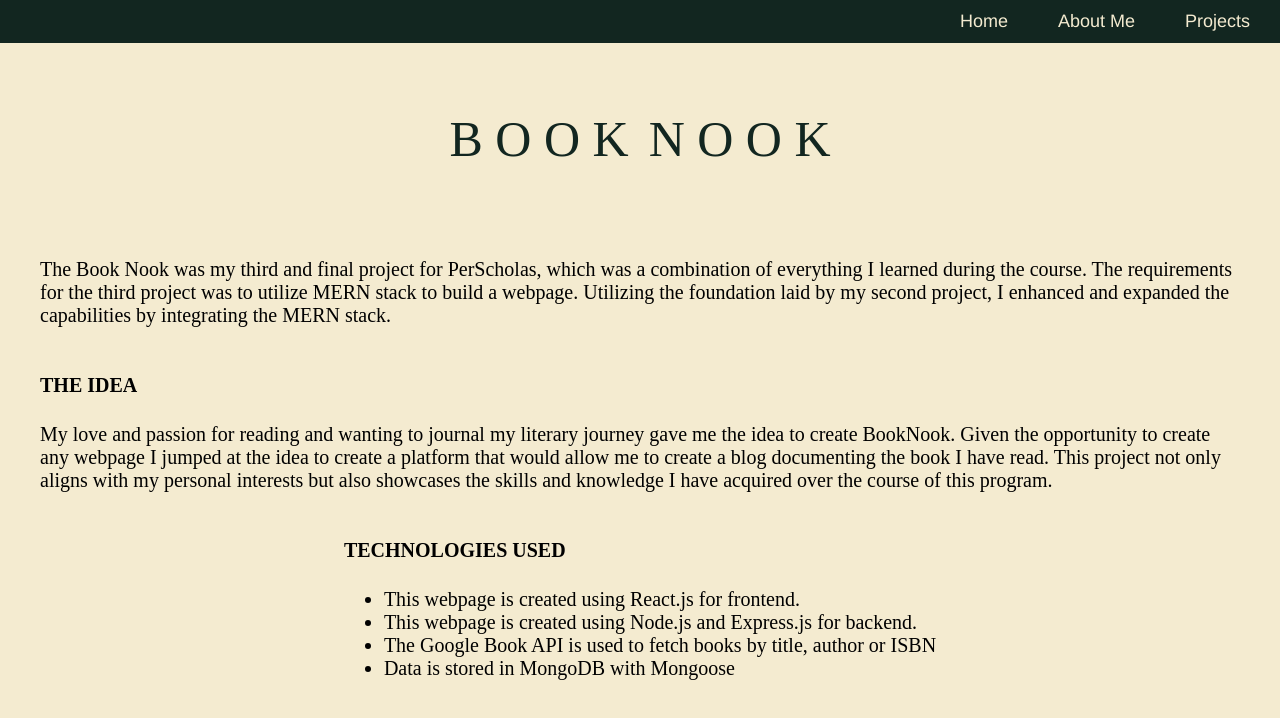
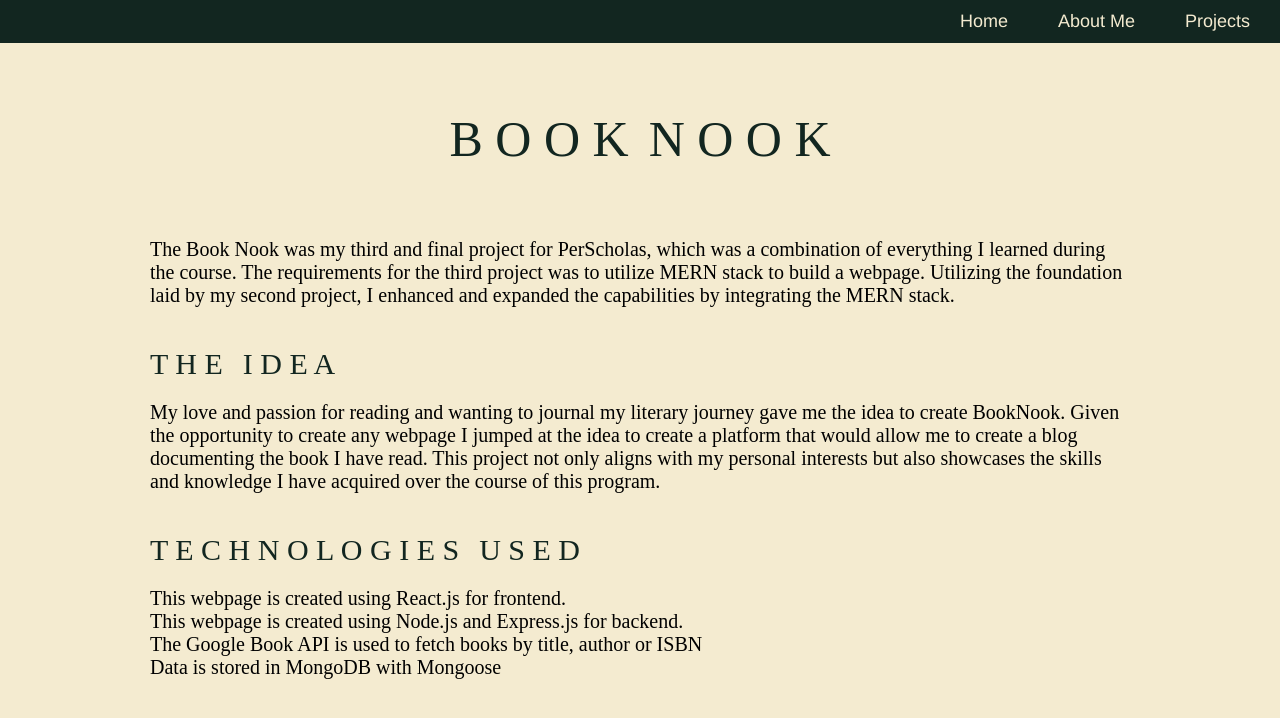
Before and after one commit to tahariabegum/portfolio, a React (Vite) app: page /booknook in a window 1280 px wide. Shown: the top 718 px of the page. Built offline with nearby package versions, Linux system fonts and the light colour scheme.

Commit message:
booknook

```diff
--- a/src/Components/BookNook.jsx
+++ b/src/Components/BookNook.jsx
@@ -2,7 +2,7 @@ import './ProjectsLink.css'
 
 export default function BookNook() {
     return (
-        <div >
+        <div>
             <div className = 'booknook-title'>
 
                 <div className = 'booknook'>
@@ -23,8 +23,10 @@ export default function BookNook() {
                     </p>
                 </div>
 
-                <div className = 'booknook-content'>
-                    <h4 className = 'subtitles'> THE IDEA </h4>
+                <div className = 'idea-cont'>
+                    <div className = 'subtitles'>
+                        <div> T H E </div> <div > I D E A </div>
+                    </div>
                     <p>
                         My love and passion for reading and wanting to journal my literary journey gave me the idea to create BookNook.
                         Given the opportunity to create any webpage I jumped at the idea to create a platform that would allow me to create a blog documenting the book I have read.
@@ -32,14 +34,20 @@ export default function BookNook() {
                     </p>
                 </div>
 
-                <div className = 'booknook-content'>
-                    <h4 className = 'subtitles'> TECHNOLOGIES USED </h4>
-                    <ul>
-                        <li> This webpage is created using React.js for frontend. </li>
-                        <li> This webpage is created using Node.js and Express.js for backend. </li>
-                        <li> The Google Book API is used to fetch books by title, author or ISBN </li>
-                        <li> Data is stored in MongoDB with Mongoose </li>
-                    </ul>
+                <div className = 'tech-cont'>
+                    <div className = 'subtitles'>
+                        <div> T E C H N O L O G I E S </div> <div> U S E D </div>
+                    </div>
+                        <p>
+                            This webpage is created using React.js for frontend.
+                            <br/>
+                            This webpage is created using Node.js and Express.js for backend.
+                            <br/>
+                            The Google Book API is used to fetch books by title, author or ISBN
+                            <br/>
+                            Data is stored in MongoDB with Mongoose
+                        </p>
+
                 </div>
             </div>
         </div>
--- a/src/Components/Project.css
+++ b/src/Components/Project.css
@@ -23,23 +23,47 @@
     text-decoration: none;
     display: flex;
     flex-direction: column;
-    flex-direction: row;
     gap: 20px;
+    width: 500px;
     cursor: pointer;
-    font-size: 25px;
+    /* transition: color ease; */
+    color:#122620
 }
 
-/* .booknook-cont a:hover{
-    background-color: #D6AD60;
-    color: #F4EBD0
-} */
+.booknook-name {
+    color: #122620;
+    transition: color ease;
+}
 
-
-.booknook {
+.title-cont {
     display: flex;
     flex-direction: row;
     gap: 20px;
+    margin-top: 20px;
     color: #122620;
+    transition: color ease;
+}
+
+.booknook-cont a:hover {
+    background-color: #122620;
+    color: #D6AD60;
+}
+
+.booknook-cont a:hover
+.booknook-name {
+    color: #D6AD60;
+}
+
+.content-container {
+    display: flex;
+    flex-direction: column;
+    justify-content: center;
+    align-items: center;
+}
+
+
+.tech-cont {
+    margin-left: 20px
 }
 
 .booknook-pic {
@@ -48,3 +72,9 @@
     height: auto;
 
 }
+
+.book-ptag {
+    margin-top: 0px;
+    display: flex;
+    justify-content: center;
+}
--- a/src/Components/Project.jsx
+++ b/src/Components/Project.jsx
@@ -11,16 +11,23 @@ export default function Project () {
             <div>
                 <div className = 'booknook-cont'>
                     <a href = '/booknook'>
-                    <img src = {booknook} className = 'booknook-pic' />
+                    <div className = 'content-container'>
+                        <img src = {booknook} className = 'booknook-pic' />
+                        <div className = 'title-cont'>
+                            <div className = 'booknook-name'>
+                                B O O K
 
-                        <div className = 'booknook'>
-                            B O O K
+                            </div>
+                            <div className = 'booknook-name'>
+                                N O O K
+                            </div>
                         </div>
-                        <div className = 'booknook'>
-                            N O O K
-                        </div>
+                    </div>
+
+                    <p className = 'book-ptag'>
+                        Third project for PerScholas utilizing MERN stack and Google Book API
+                    </p>
                     </a>
-                    <p> Third project for PerScholas utilizing MERN stack and Google Book API  </p>
                 </div>
             </div>
         </div>
--- a/src/Components/ProjectsLink.css
+++ b/src/Components/ProjectsLink.css
@@ -1,22 +1,40 @@
-.booknook-container {
-    display: flex;
-    flex-direction: column;
-    justify-content: center;
-    align-items: center;
-    margin: 20px;
-    padding: 20px;
-    font-size: 20px;
-
-}
-
 
 .booknook-title {
     display: flex;
     justify-content: center;
     font-size: 50px;
     margin-top: 30px;
-    margin-bottom: 30px;
     color: #122620;
     padding: 20px;
     gap: 20px;
+    margin-bottom: 30px;
 }
+
+.booknook-container {
+    display: flex;
+    flex-direction: column;
+    justify-content: flex-start;
+    /* align-items: center; */
+    margin-top: 20px;
+    padding: 0 150px;
+    /* padding-left: 150px;
+    padding-right: 150px; */
+    /* padding: 200px;  */
+    font-size: 20px;
+
+}
+
+.subtitles {
+    display: flex;
+    flex-direction: row;
+    font-size: 30px;
+    color:#122620;
+    margin-top: 20px;
+    gap: 20px;
+}
+
+
+.tech-cont {
+    margin: 0 auto;
+    margin-left: 0;
+}
```
